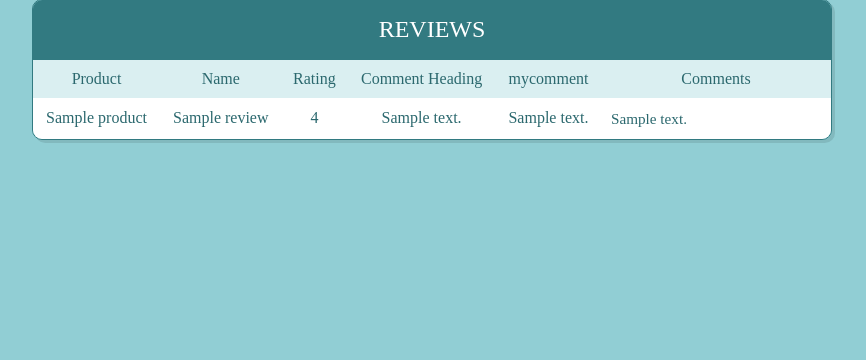
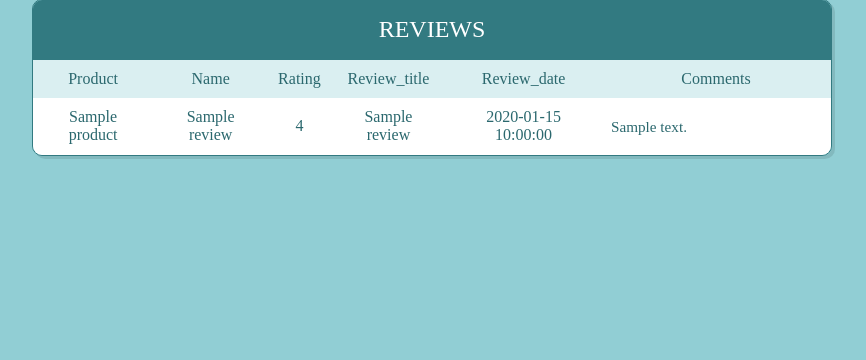
Before and after one commit to suryasai99/amazon_reviews_scrapping, a Flask app: template templates/result.html in a window 1280 px wide. Shown: the part 17-377 px from the top of the page, without its empty margins (208-1074 px from the left). Run offline with Flask 3, Linux system fonts and the light colour scheme; the template is opened without the code that fills it: most values are stand-ins (such as "Sample title", 1, 10 or a date in 2020); some libraries are stand-ins or nearby versions.

Commit message:
made changes in template

```diff
--- a/app.py
+++ b/app.py
@@ -72,7 +72,7 @@ def index():
                     "Rating": rating,
                     "Review_title": review_title,
                     "Review_date": review_date,
-                    "Comment": comment
+                    "Comments": comment
                     }
                 reviews.append(everything)
             lg.info(f"my final result{reviews}")
--- a/templates/result.html
+++ b/templates/result.html
@@ -24,8 +24,8 @@
          <th>Product</th>
          <th>Name</th>
          <th>Rating</th>
-         <th>Comment Heading</th>
-         <th>mycomment </th>
+         <th>Review_title</th>
+         <th>Review_date</th>
          <th width="230">Comments</th>
       </tr>
          {% for review in reviews %}
@@ -33,8 +33,8 @@
           <td>{{review['Product']}}</td>
          <td>{{review['Name']}}</td>
          <td>{{review['Rating']}}</td>
-         <td>{{review['CommentHead']}}</td>
-         <td>{{review['Comment']}} </td>
+         <td>{{review['Review_title']}}</td>
+         <td>{{review['Review_date']}} </td>
          <td>{{review['Comment']}} </td>
        {% endfor %}
    </table>
```
